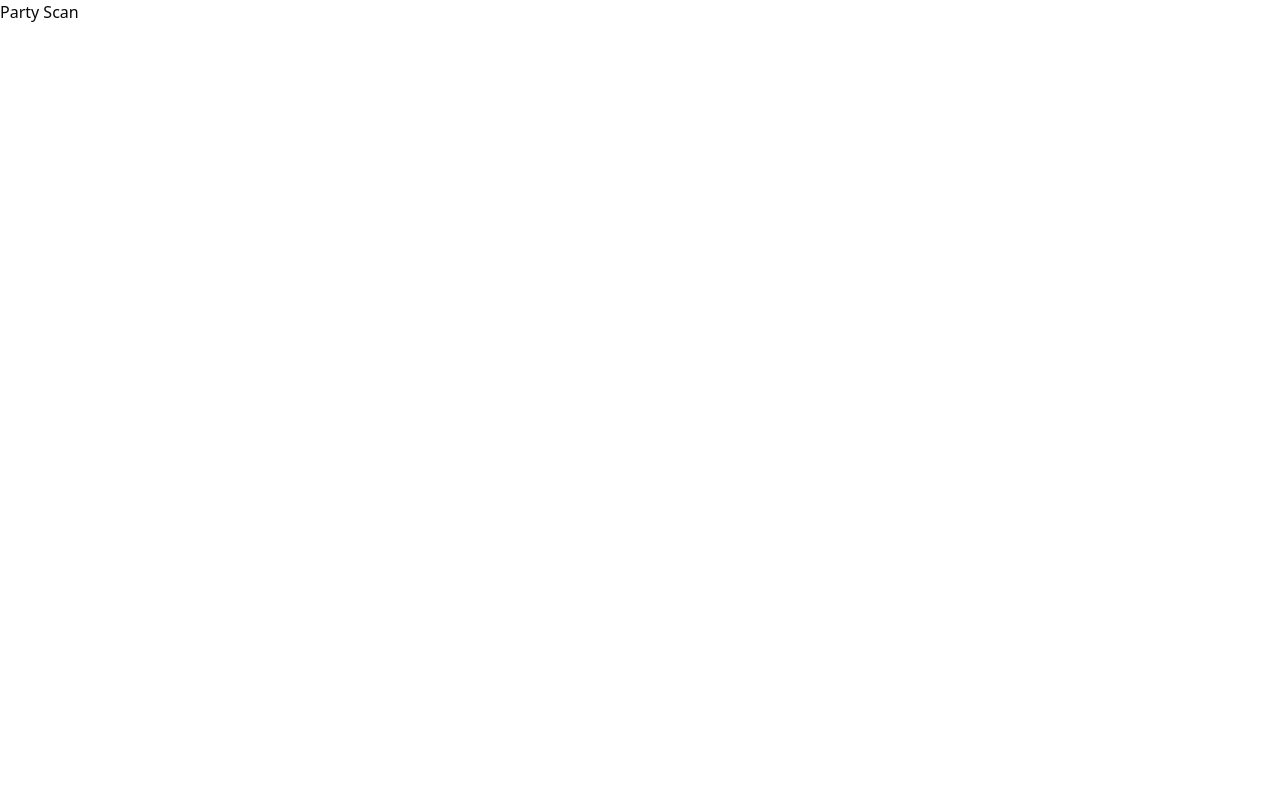
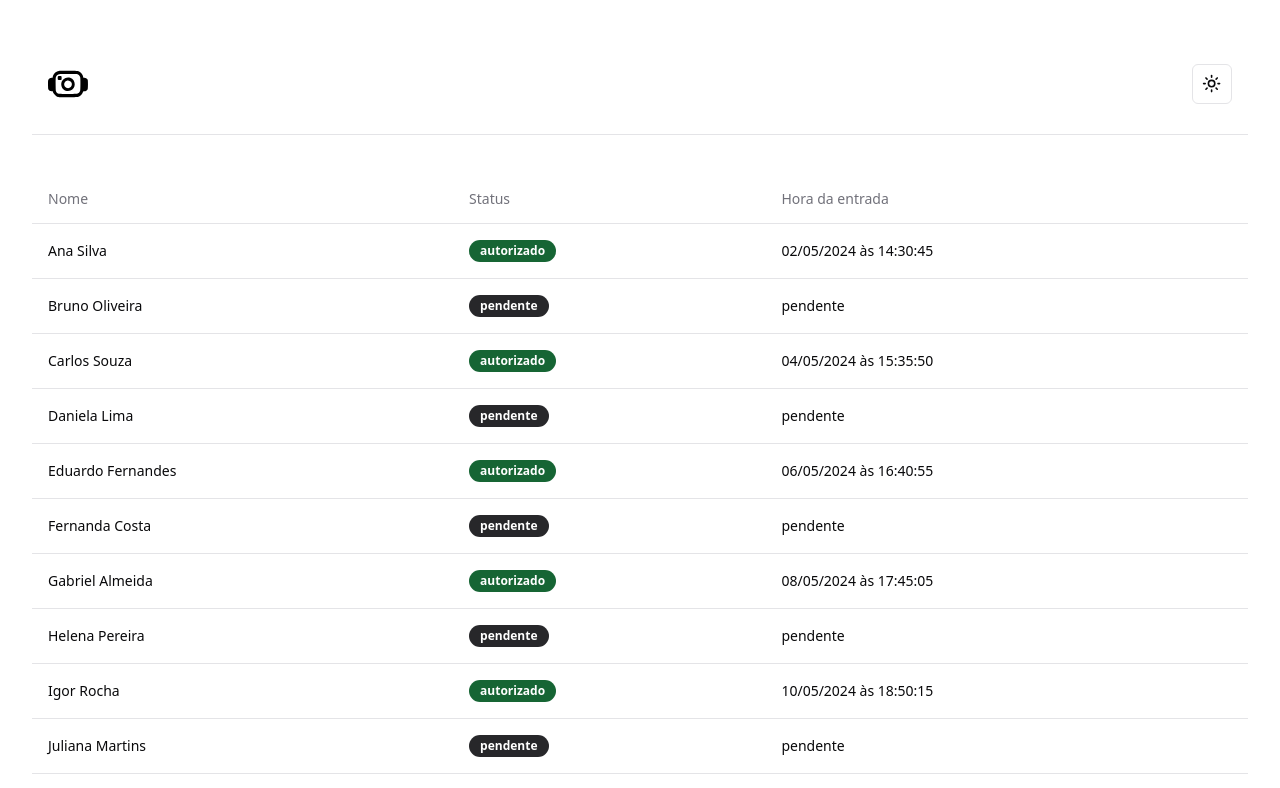
Before and after one commit to matheus-calixto-silva/party-scan, a React (Vite) app: page / in a window 1280 px wide. Shown: the top 788 px of the page. Built offline with nearby package versions, Linux system fonts and the light colour scheme; data requests are answered from the project's data file.

Commit message:
feat: inicializa o componente App com providers de tema e convidados

```diff
--- a/src/App.tsx
+++ b/src/App.tsx
@@ -1,7 +1,15 @@
+import { GuestProvider } from '@app/contexts/GuestContext';
+import { ThemeProvider } from '@app/contexts/ThemeProvider';
+import Home from '@views/pages/Home';
+
 const App = () => (
-  <div>
-    <h1>Party Scan</h1>
-  </div>
+  <ThemeProvider>
+    <GuestProvider>
+      <div className="container mx-auto py-10">
+        <Home />
+      </div>
+    </GuestProvider>
+  </ThemeProvider>
 );
 
 export default App;
```
